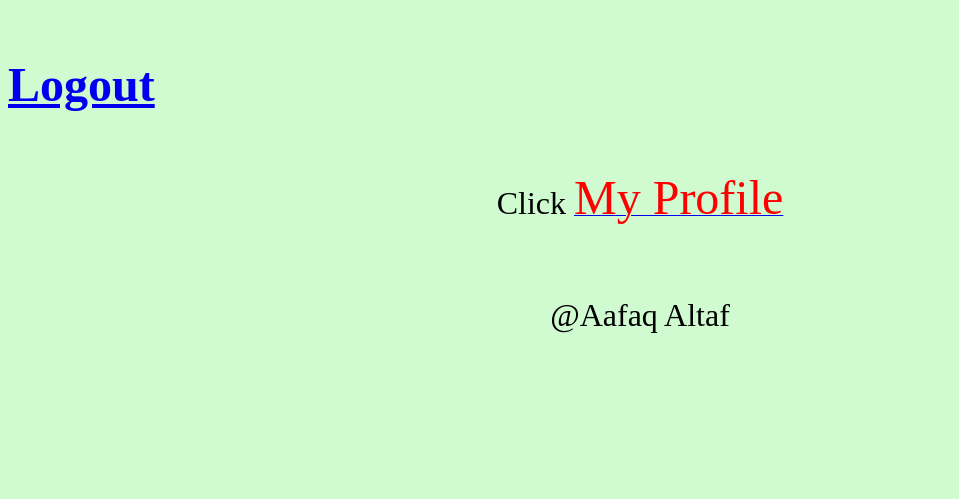
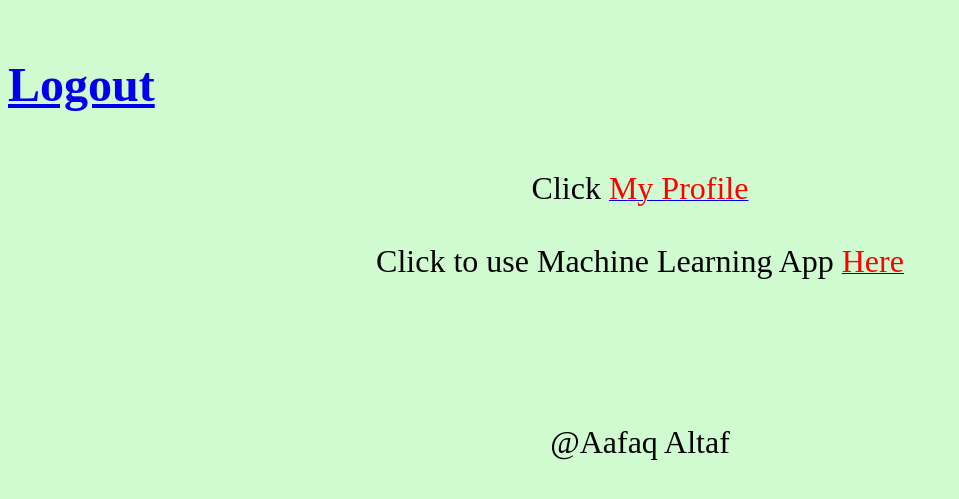
Before and after one commit to Reshi-aafaq/newlogin, a Flask app: a page that uses templates/hom.html in a window 1280 px wide. Shown: the part 29-528 px from the top of the page, without its empty margins (0-959 px from the left). Run offline with Flask 2, Linux system fonts and the light colour scheme.

Commit message:
Update hom.html

```diff
--- a/templates/hom.html
+++ b/templates/hom.html
@@ -9,9 +9,10 @@
 
 <h1> <font color="red" size="12"> <a href="{{ url_for('logout') }}"> Logout</a> </font>  </h1> <br> <br>
 
-<center> <font color="black" size="6">Click  </font> <a href="https://www.linkedin.com/in/reshi-aafaq-a953451a6/"> <font color="red" size="8"> My Profile</font></a></center>
+<center> <font color="black" size="6">Click  </font> <a href="https://www.linkedin.com/in/reshi-aafaq-a953451a6/"> <font color="red" size="6"> My Profile</font></a></center> <br> <br>
+<center> <font color="black" size="6"> Click to use Machine Learning App  </font> <a href="https://iriss2.herokuapp.com/"> <font color="red" size="6"> Here</font></a></center>
 
-<br> <br> <br> <br>
+<br> <br> <br> <br> <br> <br> <br> <br>
 
 
 <center> <font color="black" size="6" >   <footer> @Aafaq Altaf</footer>  </font> </center>
```
